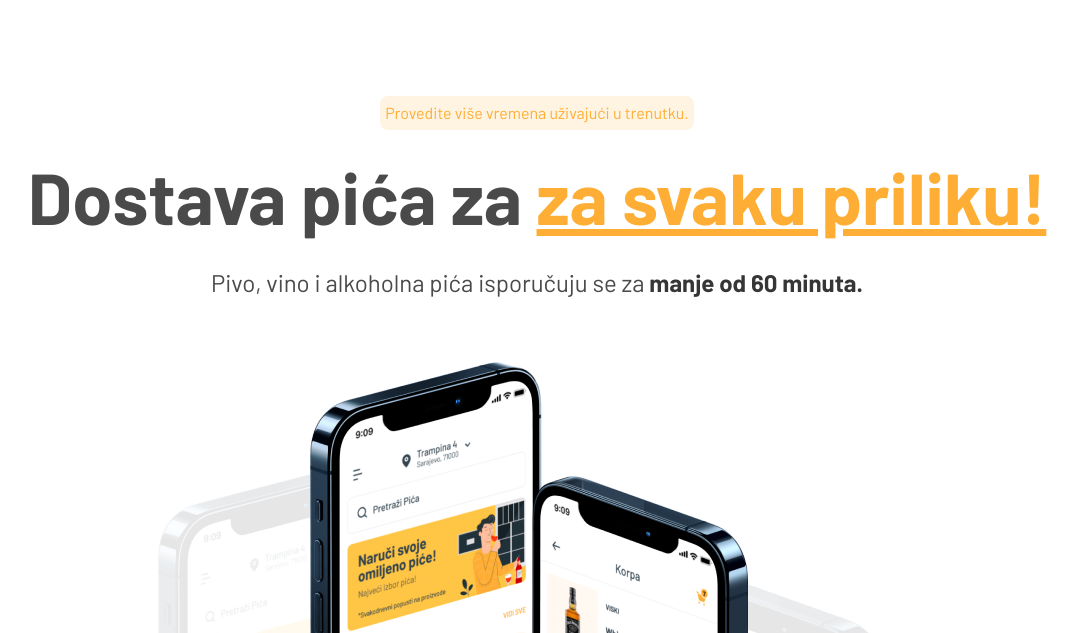
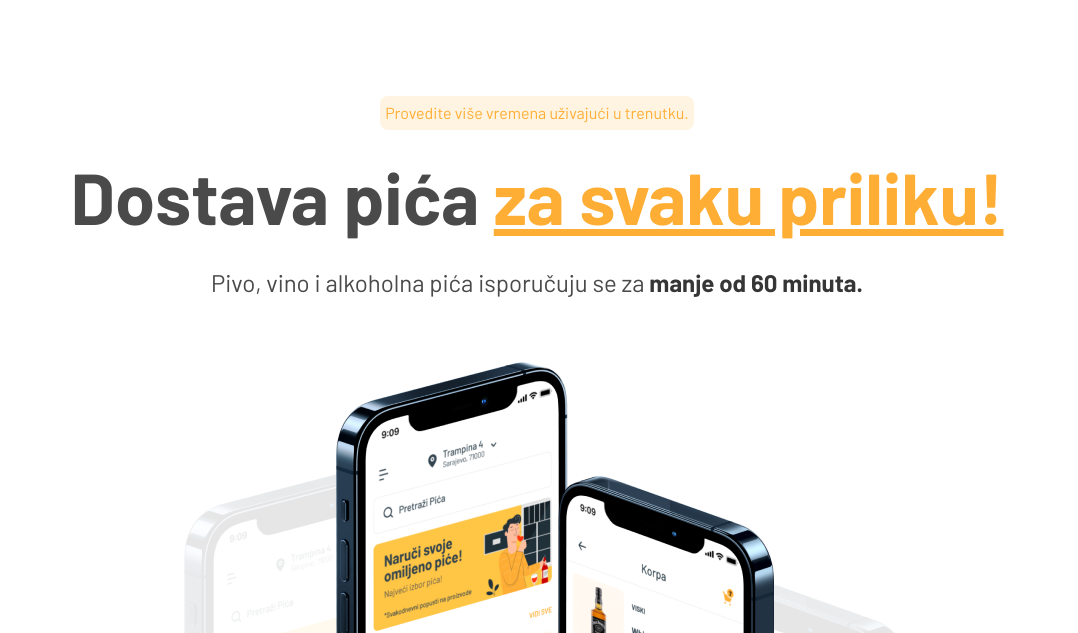
Before and after one commit to mulicsanin/Opjani.me, a Gatsby site: page / in a window 1280 px wide. Shown: the part 142-775 px from the top of the page, without its empty margins (103-1181 px from the left). Built offline with nearby package versions, Linux system fonts and the light colour scheme; Gatsby itself is replaced by a stand-in of ours.

Commit message:
Update Header.js

```diff
--- a/src/components/Header.js
+++ b/src/components/Header.js
@@ -22,7 +22,7 @@
               Provedite više vremena uživajući u trenutku.
             </p>
             <p className='header-title'>
-              Dostava pića za{' '}
+              Dostava pića{' '}
               <span className='header-title-span'>za svaku priliku!</span>
             </p>
             <p className='header-subtitle'>
```
